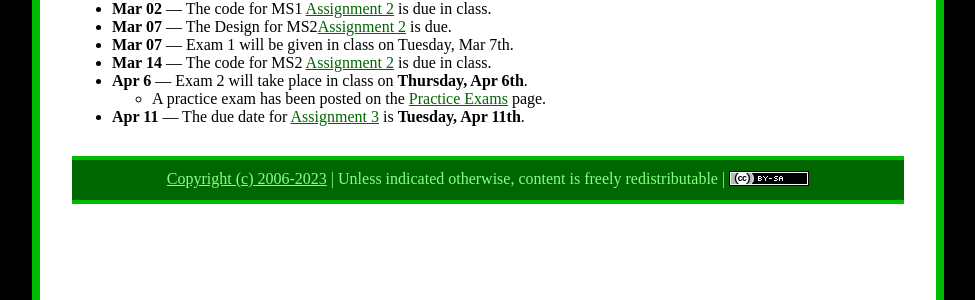
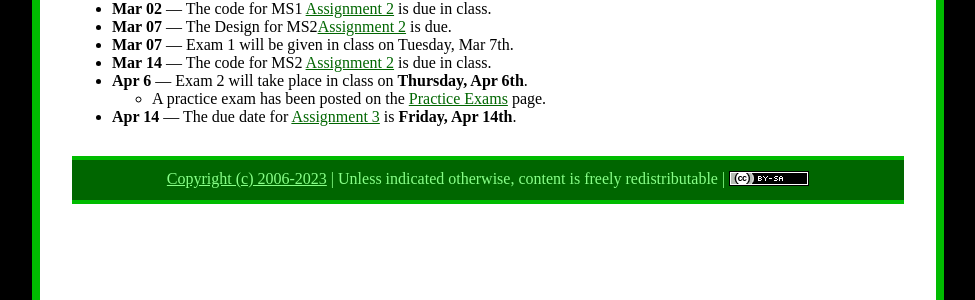
Before and after one commit to ycpcs/cs101-spring2023, a Jekyll site: the page built from index.md, in a window 1280 px wide. Shown: the part 531-831 px from the top of the page, without its empty margins (152-1127 px from the left). Built offline with Jekyll 4.4.1, drawn with Linux system fonts in a browser that asks for light colours.

Commit message:
updated NEWS

```diff
--- a/index.md
+++ b/index.md
@@ -47,7 +47,7 @@ All information about the course will be posted here.
 * **Mar 14** &mdash; The code for MS2 [Assignment 2](assign/assign02.html) is due in class.
 * **Apr 6** &mdash; Exam 2 will take place in class on **Thursday, Apr 6th**.
 	* A practice exam has been posted on the [Practice Exams](practice/index.html) page.
-* **Apr 11** &mdash; The due date for [Assignment 3](assign/assign03.html) is **Tuesday, Apr 11th**.
+* **Apr 14** &mdash; The due date for [Assignment 3](assign/assign03.html) is **Friday, Apr 14th**.
 
 
 <!--
```
